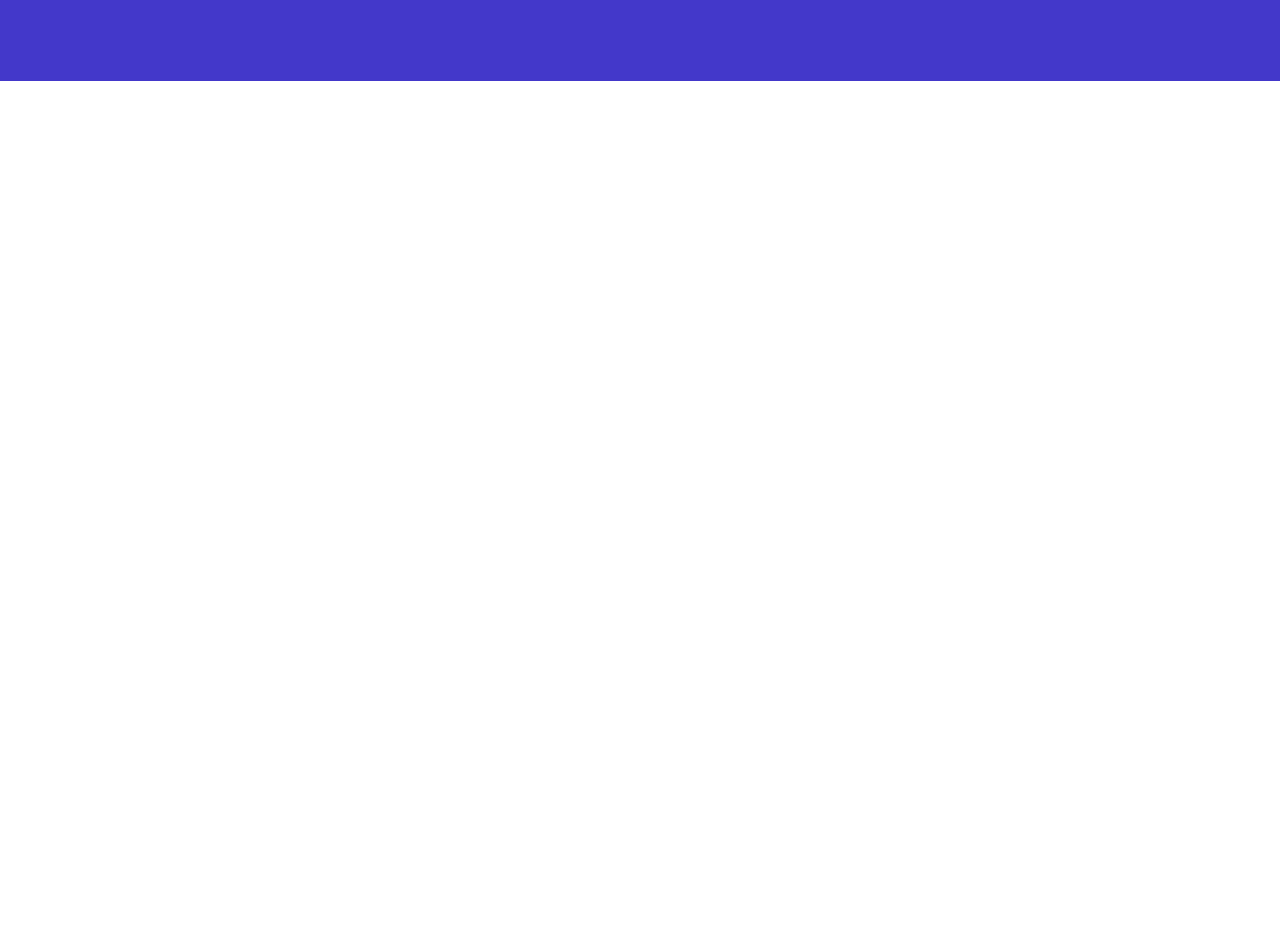
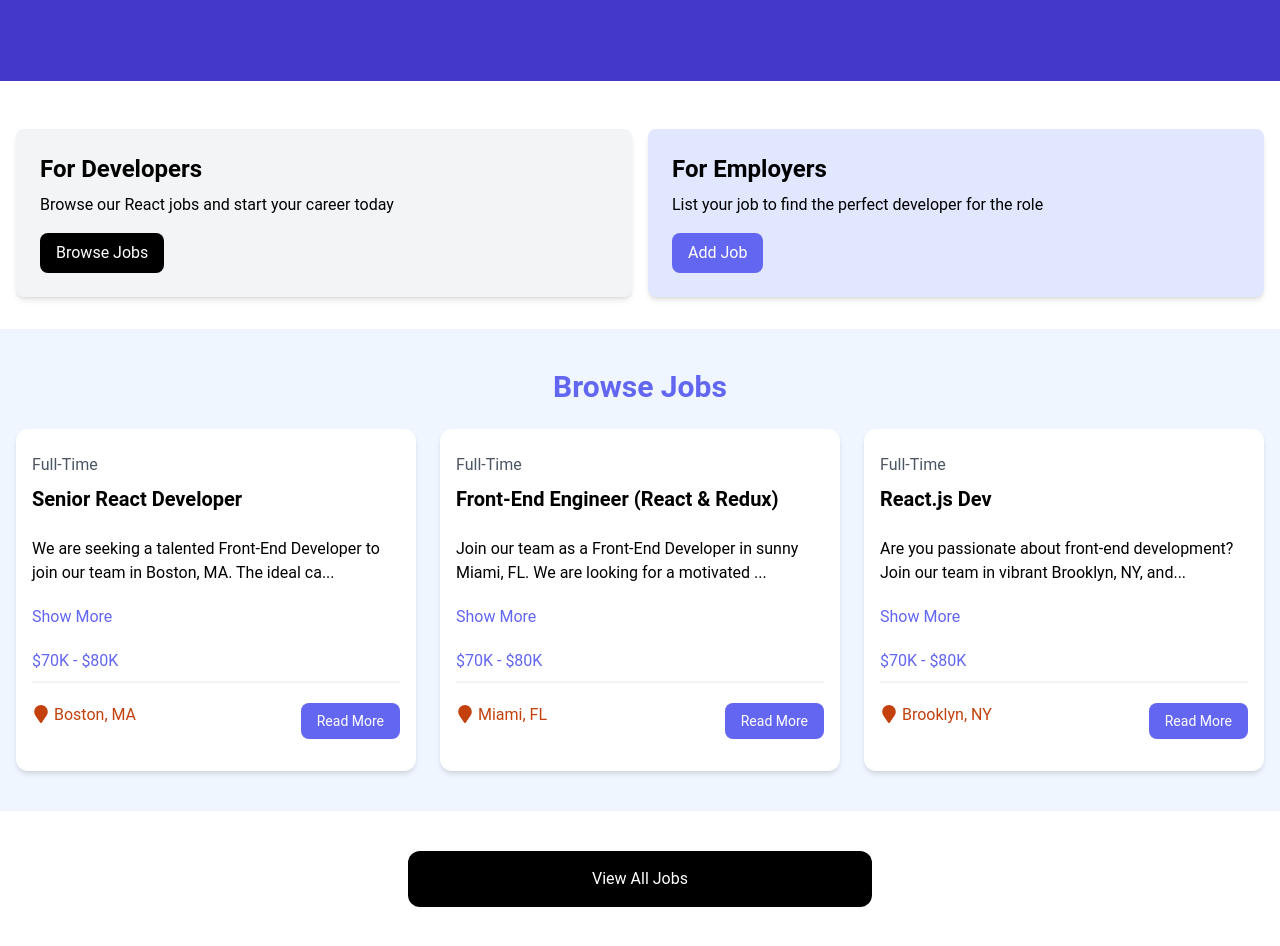
Before and after one commit to Udeme98/React-Jobs, a React (Vite) app: page / in a window 1280 px wide. Shown: the part 280-1226 px from the top of the page. Before the commit the page ends 800 px from the top, so only its background shows below. Built offline with nearby package versions, Linux system fonts and the light colour scheme.

Commit message:
HomePage setup

```diff
--- a/src/pages/HomePage.jsx
+++ b/src/pages/HomePage.jsx
@@ -1,9 +1,15 @@
 import Hero from "../components/Hero";
+import HomeCards from "../components/HomeCards";
+import JobListings from "../components/JobListings";
+import ViewJobs from "../components/ViewJobs";
 
 const HomePage = () => {
   return (
     <>
       <Hero />
+      <HomeCards />
+      <JobListings />
+      <ViewJobs />
     </>
   );
 };
```
